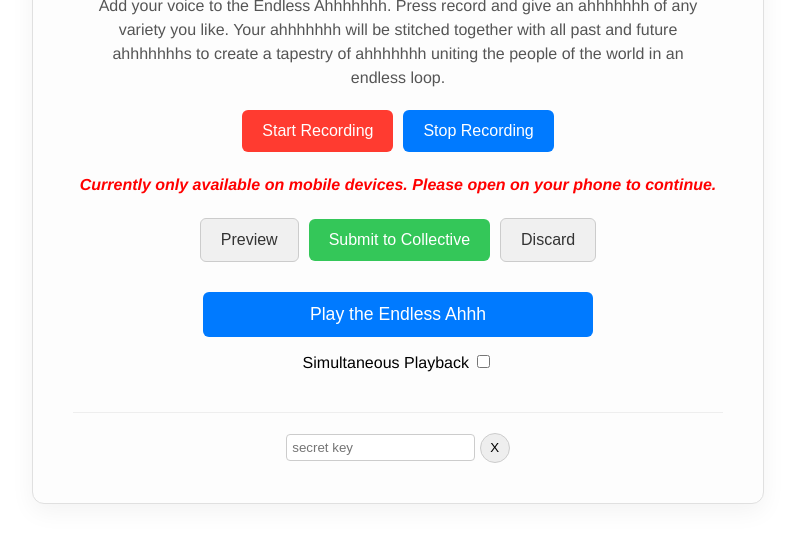
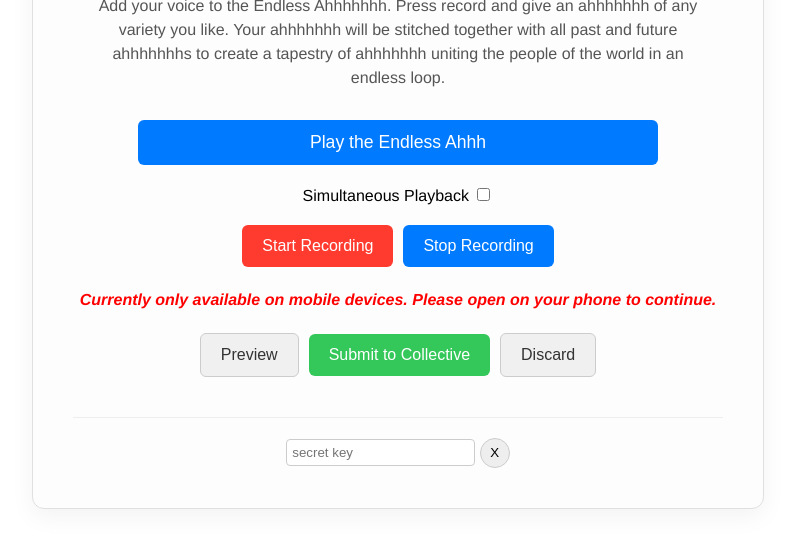
Before and after one commit to fpodbpod/ahhhhhhh, a website: page public/index.html in a window 1280 px wide. Shown: the part 153-700 px from the top of the page, without its empty margins (242-1037 px from the left). Drawn offline with Linux system fonts and the light colour scheme.

Commit message:
Update index.html

```diff
--- a/public/index.html
+++ b/public/index.html
@@ -97,8 +97,20 @@
 <div id="sound-art-app">
     <h3>Endless Ahhhhhhh</h3>
     <p style="max-width: 600px; margin: 15px auto; line-height: 1.5;">Add your voice to the Endless Ahhhhhhh. Press record and give an ahhhhhhh of any variety you like. Your ahhhhhhh will be stitched together with all past and future ahhhhhhhs to create a tapestry of ahhhhhhh uniting the people of the world in an endless loop.</p>
+
+    <!-- Main Action Group -->
+    <div class="controls-group" style="flex-direction: column; gap: 15px; margin-top: 30px; margin-bottom: 20px;">
+        <button id="enableMicButton" class="btn" style="width: 80%; font-size: 1.1em;">Enable Microphone to Begin</button>
+        <button id="playChainButton" class="btn" style="width: 80%; font-size: 1.1em;">Play the Endless Ahhh</button>
+    </div>
+
+    <!-- Playback Mode Toggle -->
+    <div class="toggle-row" style="justify-content: center; margin-bottom: 20px; gap: 10px;">
+        <span>Simultaneous Playback</span>
+        <label class="toggle-switch"><input type="checkbox" id="playback_mode"><span class="toggle-slider"></span></label>
+    </div>
+
     <div class="controls-group">
-        <button id="enableMicButton" class="btn">Enable Microphone</button>
         <button id="recordButton" class="btn hidden-control">Start Recording</button>
         <button class="hidden-control btn" disabled="" id="stopButton">Stop Recording</button>
     </div>
@@ -107,15 +119,6 @@
         <button class="hidden-control btn" id="previewButton">Preview</button>
         <button class="hidden-control btn" disabled="" id="submitButton">Submit to Collective</button>
         <button class="hidden-control btn" disabled="" id="discardButton">Discard</button>
-    </div>
-
-    <div class="controls-group" style="margin-top: 30px;">
-        <button id="playChainButton" class="btn" style="width: 60%; font-size: 1.1em;">Play the Endless Ahhh</button>
-    </div>
-    <!-- Simplified Playback Mode Toggle -->
-    <div class="toggle-row" style="justify-content: center; margin-top: 15px; gap: 10px;">
-        <span>Simultaneous Playback</span>
-        <label class="toggle-switch"><input type="checkbox" id="playback_mode"><span class="toggle-slider"></span></label>
     </div>
     <div class="footer-controls">
         <input type="password" id="secretKeyInput" placeholder="secret key">
```
